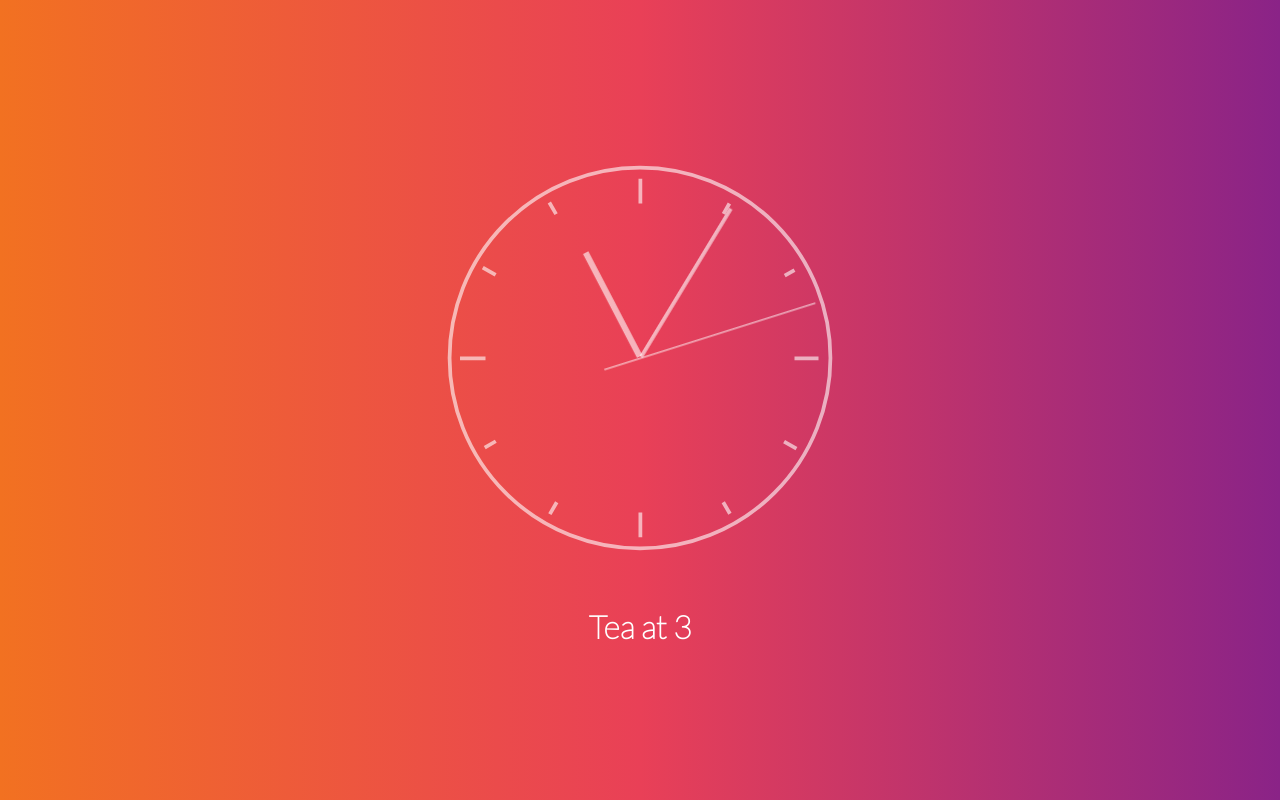
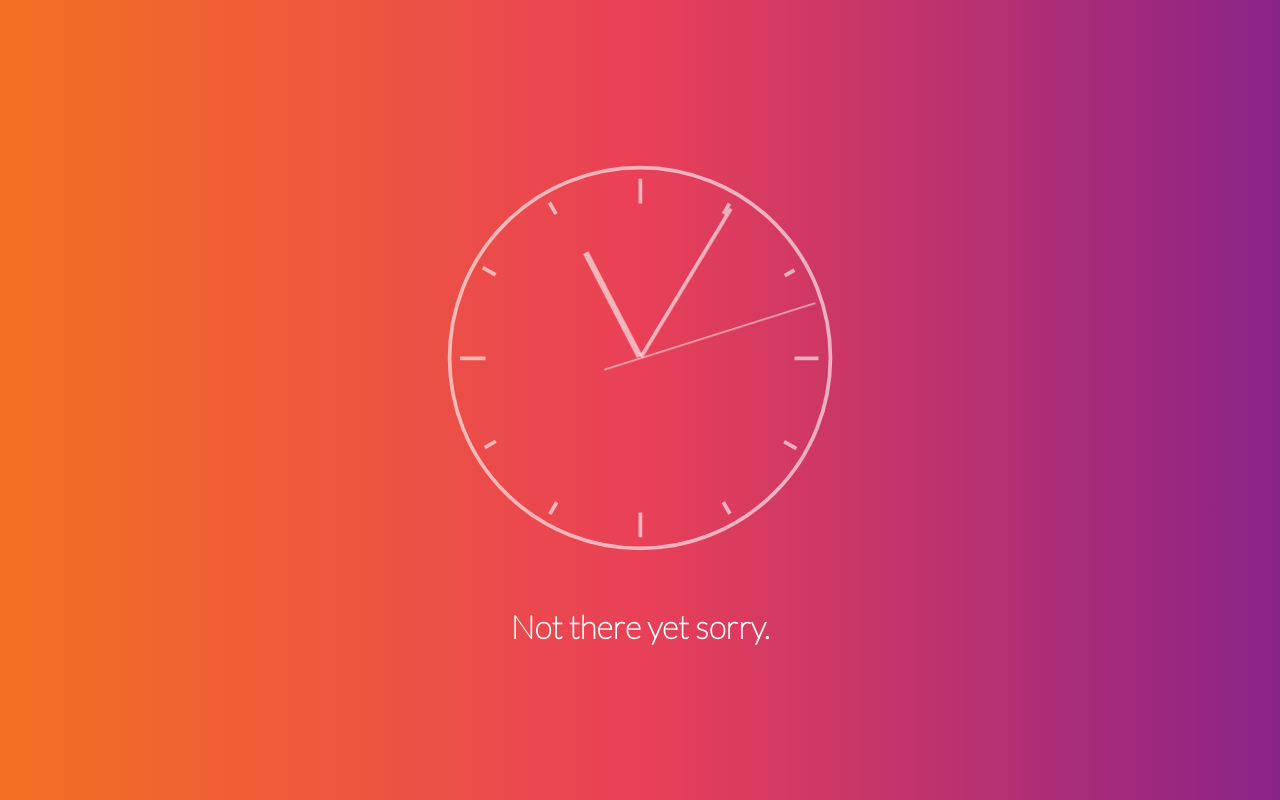
Before and after one commit to thompsaay/Tea-Time, a plain HTML site: page index.html in a window 1280 px wide. Drawn offline with Linux system fonts and the light colour scheme.

Commit message:
Update Heading if current hour is 15

```diff
--- a/index.html
+++ b/index.html
@@ -36,7 +36,7 @@
     </div><!-- .clockbox -->
 
     <div class="font-box">
-        <h1>Tea at 3</h1>
+        <h1 id="timeHeader"></h1>
     </div>
 </main>
 
--- a/script.js
+++ b/script.js
@@ -1,6 +1,7 @@
 const HOURHAND = document.querySelector("#hour");
 const MINUTEHAND = document.querySelector("#minute");
 const SECONDHAND = document.querySelector("#second");
+const TIMEHEADER = document.querySelector("#timeHeader");
 
 //Initial Time values
 var date = new Date();
@@ -13,7 +14,7 @@ let hourPos = (hr * 360/12) + (min * (360/60)/12);
 let minPos = (min * 360/60) + (sec * (360/60)/60);
 let secPos = sec* 360/60;
 
-function initClock(){
+function tick(){
 
 
     //Increment position by degree
@@ -25,6 +26,16 @@ function initClock(){
     HOURHAND.style.transform = "rotate(" + hourPos + "deg)";
     MINUTEHAND.style.transform = "rotate(" + minPos + "deg)";
     SECONDHAND.style.transform = "rotate(" + secPos + "deg)";
+
+    //If current hour is 15, then display Tea at 3 text
+    if (date.getHours() == 15){
+
+        TIMEHEADER.innerText = "TIME FOR TEA FAM!";
+    }
+    else{
+        TIMEHEADER.innerHTML = "Not there yet sorry."
+    }
+
 }
 
-setInterval(initClock, 1000);
+setInterval(tick, 1000);
```
